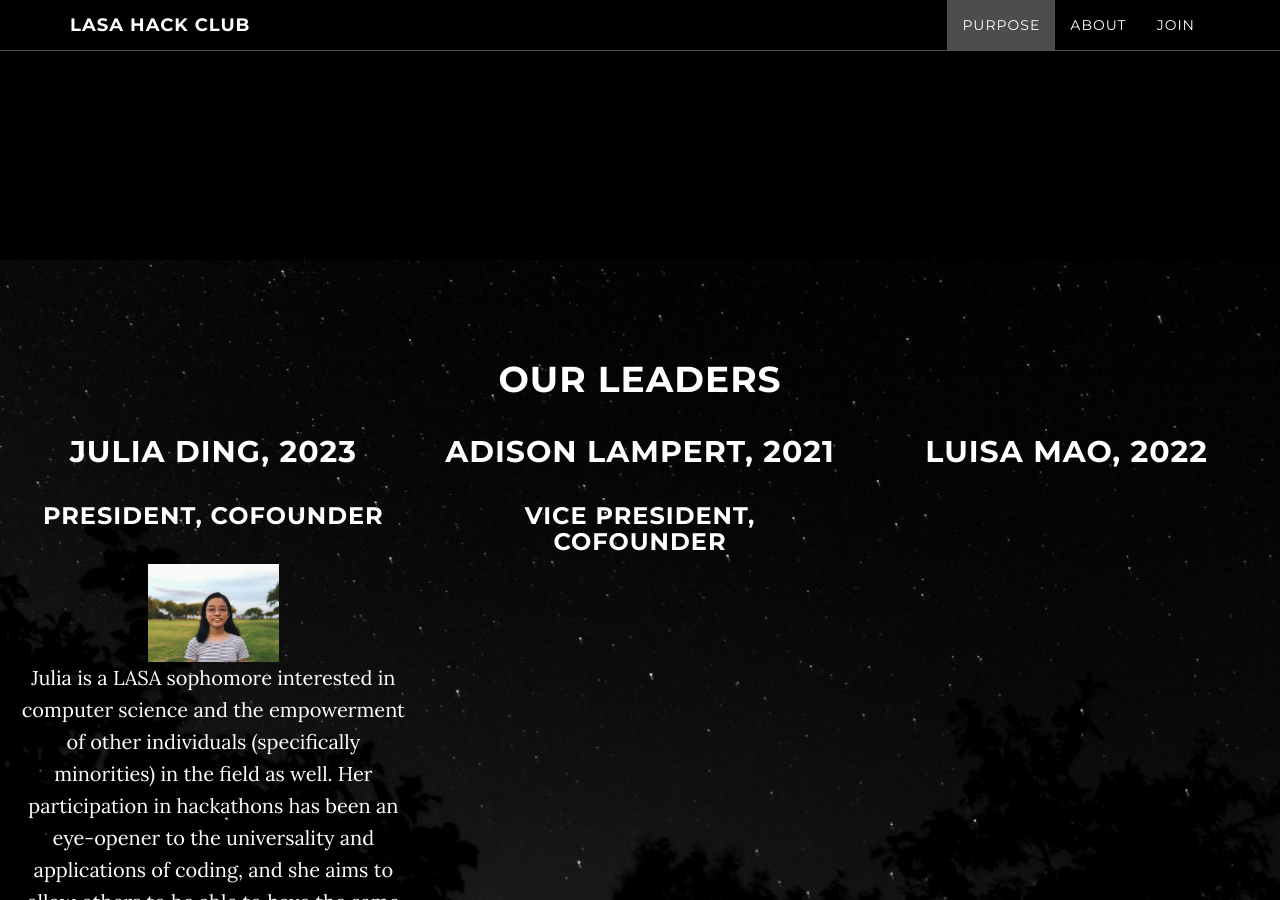
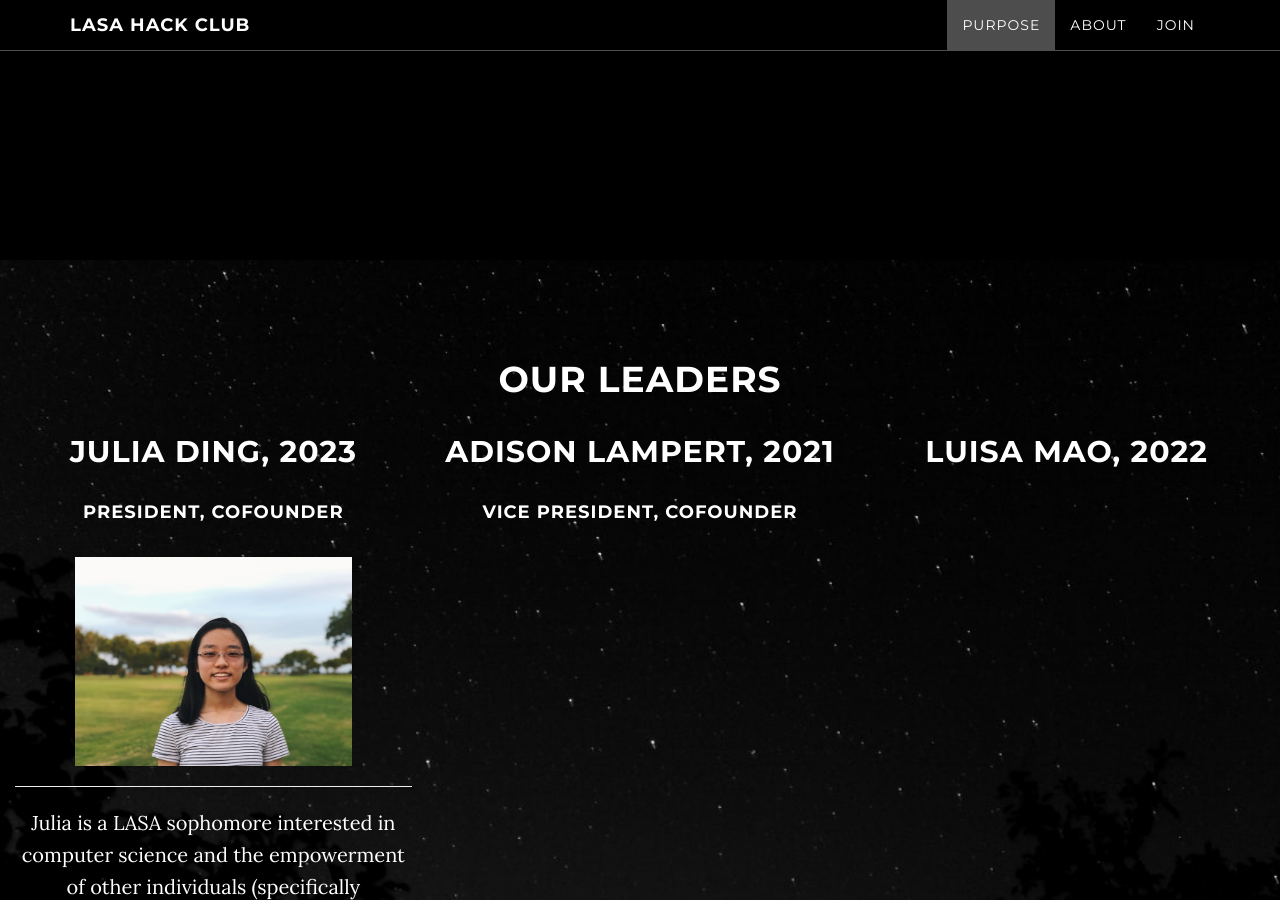
Before and after one commit to hackclublasa/hackclublasa.github.io, a Jekyll site: the page built from index.html, in a window 1280 px wide and 900 px high, scrolled down 1501 px. Built offline with Jekyll 4.4.1, drawn with Linux system fonts in a browser that asks for light colours.

Commit message:
adjusting formatting

```diff
--- a/_includes/css/grayscale.css
+++ b/_includes/css/grayscale.css
@@ -265,7 +265,7 @@ a:focus {
 }
 
 img {
-    width: 33%;
+    width: 70%;
     height: auto;
     content-align: center;
 }
--- a/_includes/download.html
+++ b/_includes/download.html
@@ -6,8 +6,8 @@
                 <div class="row">
                     <div class="col-sm-4" style="text-align: center;">
                         <h2>Julia Ding, 2023</h2>
-                        <h3>President, Cofounder</h3>
-                        <img src="../img/juliapfp.JPG" alt="juliapic">
+                        <h4>President, Cofounder</h3>
+                        <img src="../img/juliapfp.JPG" alt="juliapic"><hr>
                         <p>Julia is a LASA sophomore interested in computer science and the empowerment of
                             other individuals (specifically minorities) in the field as well.
                             Her participation in hackathons has been an eye-opener to the universality and applications
@@ -17,7 +17,7 @@
                     </div>
                     <div class="col-sm-4" style="text-align: center;">
                         <h2>Adison Lampert, 2021</h2>
-                        <h3>Vice President, Cofounder</h3>
+                        <h4>Vice President, Cofounder</h3>
                     </div>
                     <div class="col-sm-4" style="text-align: center;">
                         <h2>Luisa Mao, 2022</h2>
```
